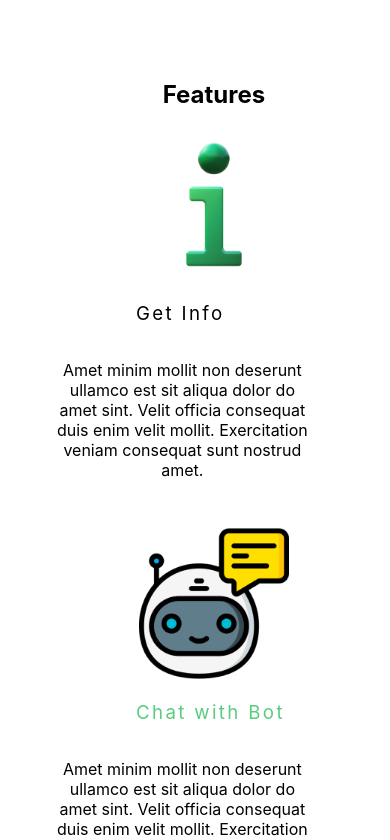
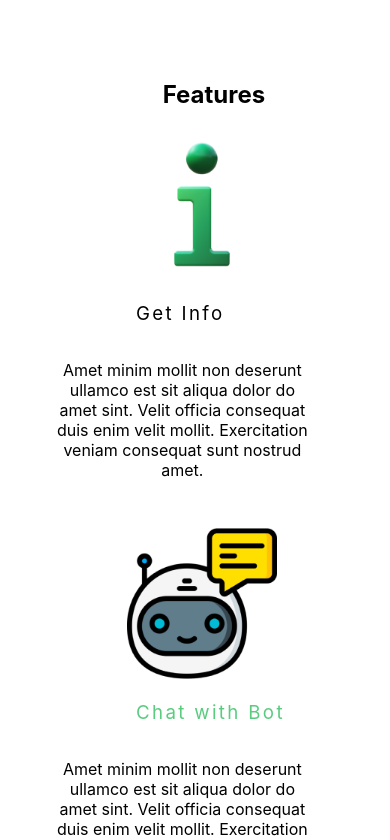
Before and after one commit to Adesina-Abiodun/JAPA-APP, a React (Create React App) app: page / in a window 390 px wide. Shown: the part 2080-2920 px from the top of the page. Built offline with nearby package versions, Linux system fonts and the light colour scheme.

Commit message:
minor-fix

```diff
--- a/src/components/FeatureHero/feature.css
+++ b/src/components/FeatureHero/feature.css
@@ -84,4 +84,8 @@
     .feature-text p{
         text-align: center;
     }
+
+    .feature-icon img{
+        margin-left: -1.5rem;
+    }
 }
```
